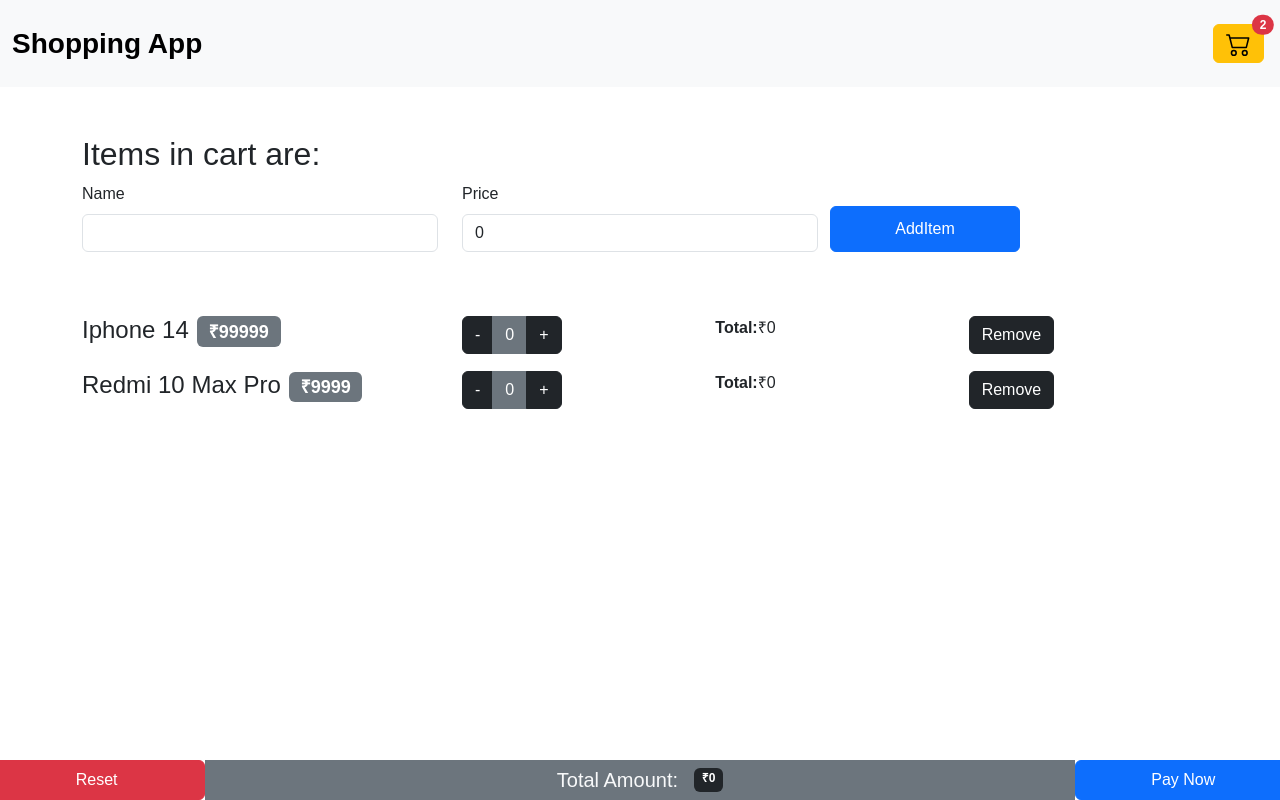
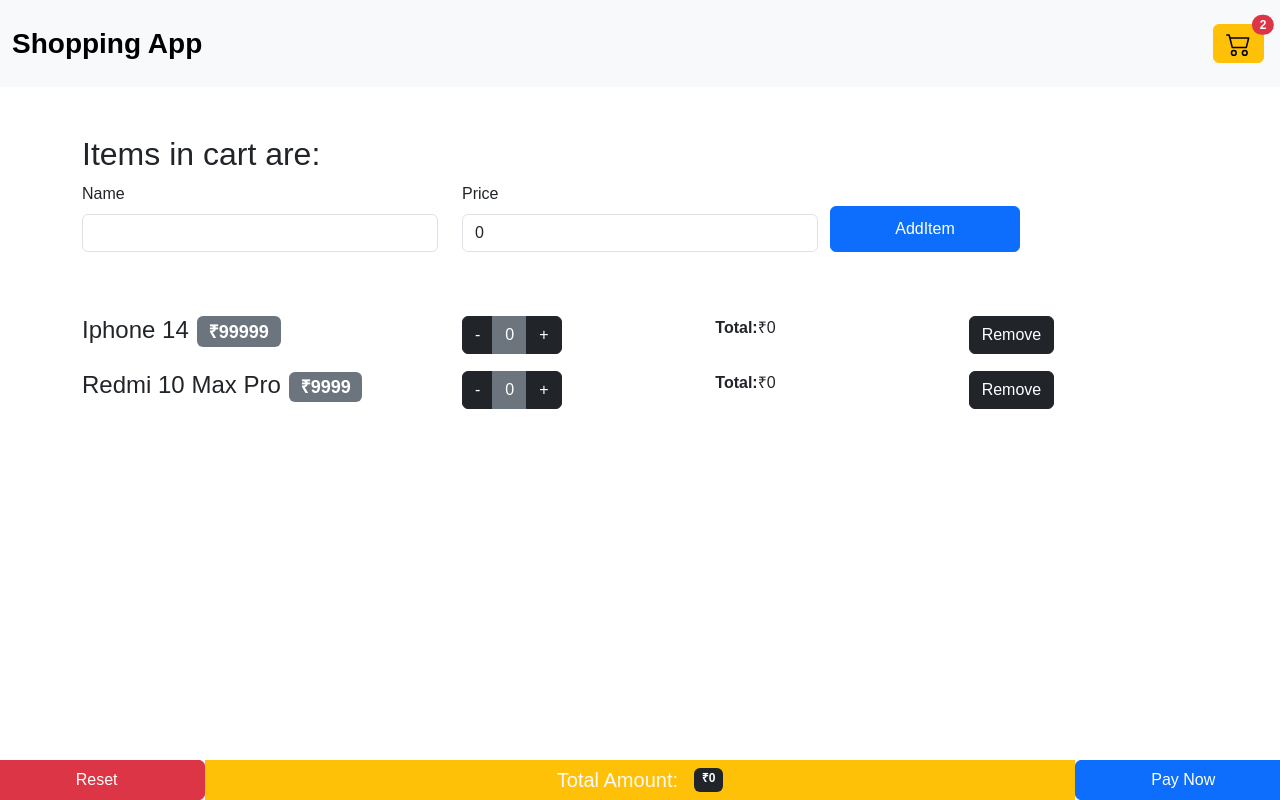
Before and after one commit to Kajalsah7611/ShoppingCart-React, a React (Create React App) app: page / in a window 1280 px wide. Built offline with nearby package versions, Linux system fonts and the light colour scheme.

Commit message:
change footer bg-color

```diff
--- a/src/components/Footer.js
+++ b/src/components/Footer.js
@@ -13,7 +13,7 @@
       >
         Reset
       </button>
-      <div className="col-8 bg-secondary pt-2 text-light  d-flex justify-content-center ">
+      <div className="col-8 bg-warning pt-2 text-light  d-flex justify-content-center ">
         <h5>Total Amount: </h5>{" "}
         <span className="badge bg-dark ms-3 mb-2">₹{props.totalAmount}</span>
       </div>
```
